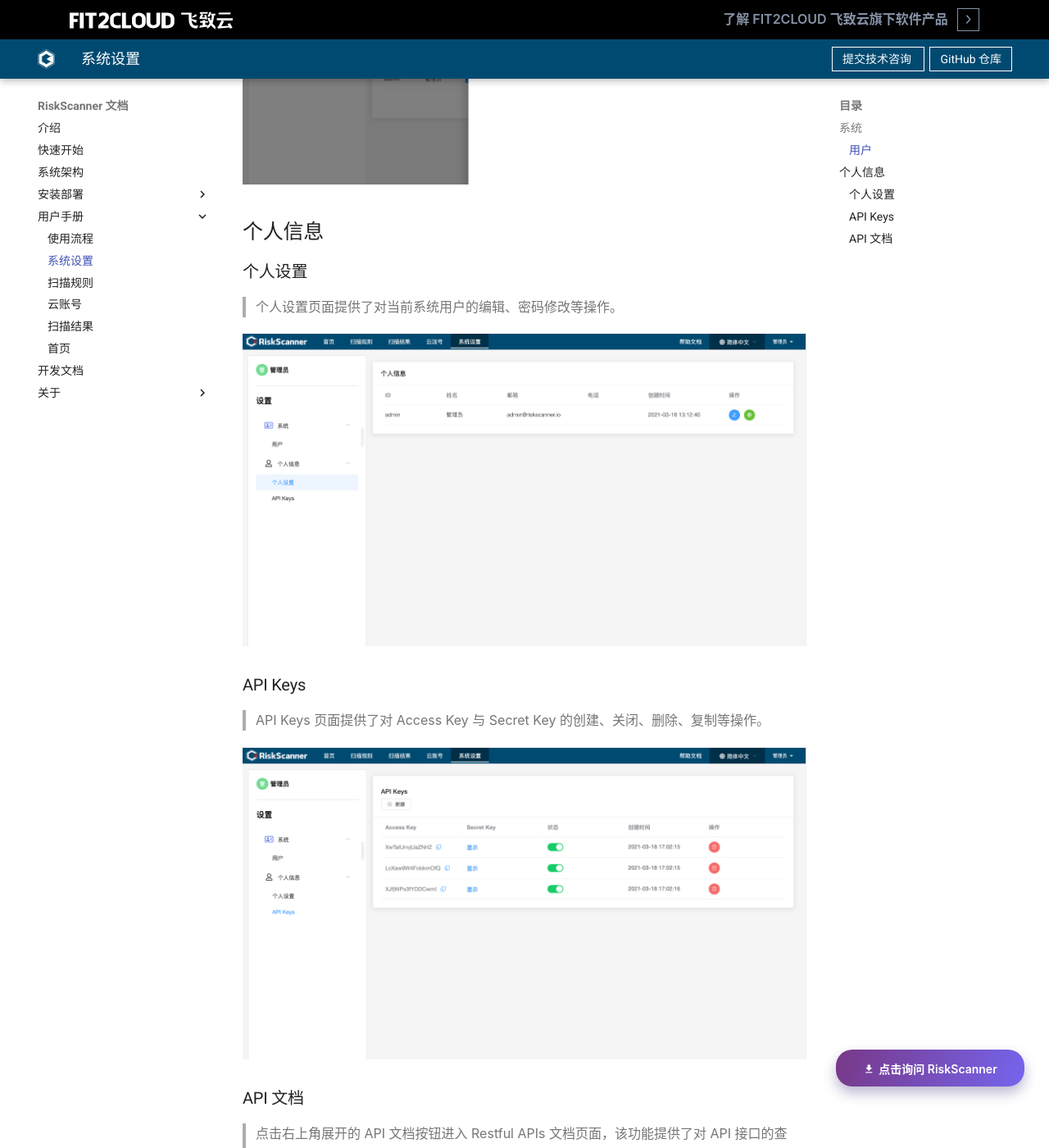
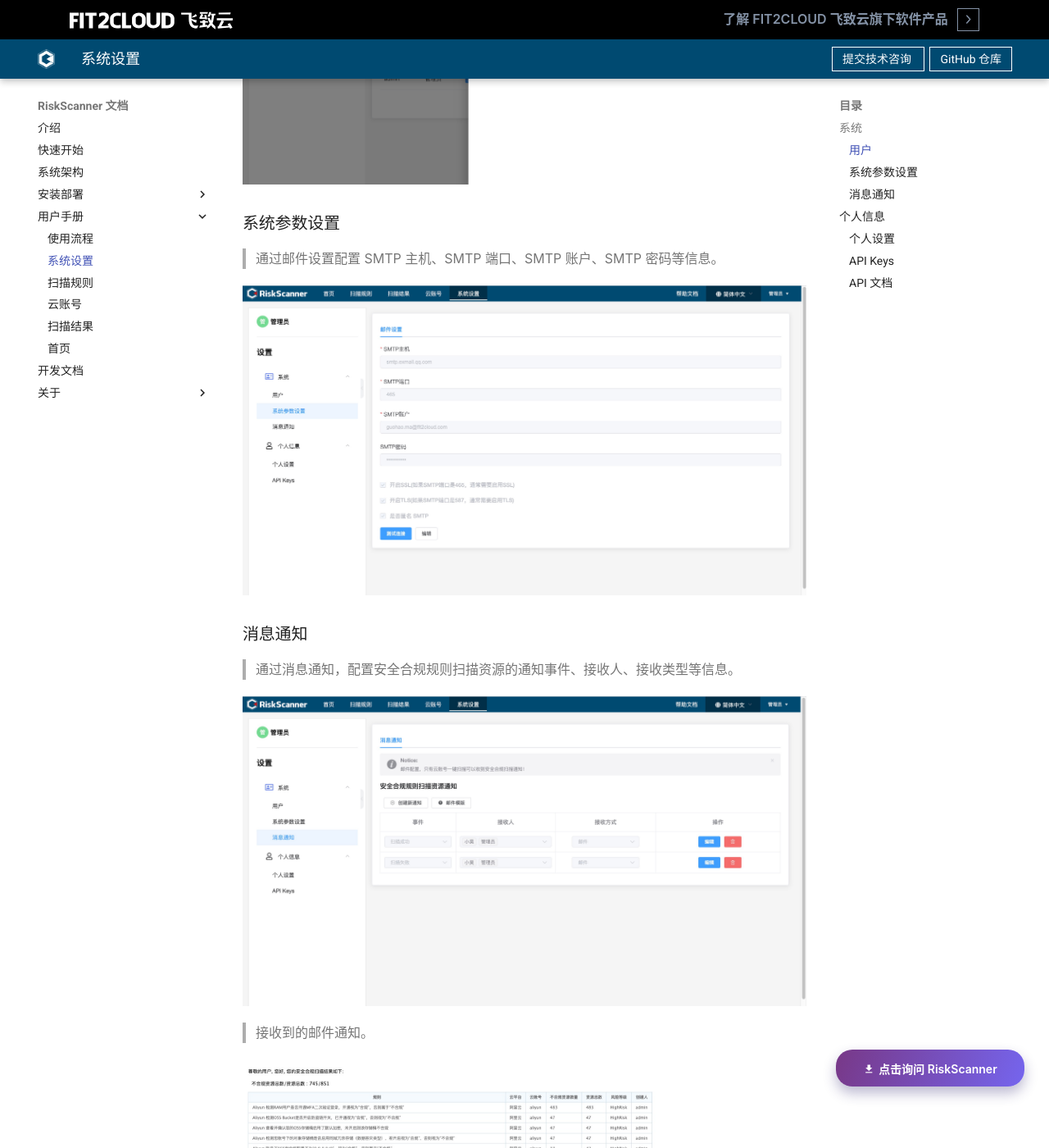
Before and after one commit to fit2cloud/riskscanner-docs, an MkDocs documentation site: the page built from docs/user_manual/settings.md, in a window 1280 px wide and 1400 px high, scrolled down 920 px. Shown: the whole window at 82% size. Built offline with MkDocs 1.6.1 and Material for MkDocs 9.7.7, drawn with Linux system fonts in a browser that asks for light colours; comment, search, counter and statistics services are not loaded.

Commit message:
feat(settings): 新增系统参数配置、消息通知

```diff
--- a/docs/user_manual/settings.md
+++ b/docs/user_manual/settings.md
@@ -7,6 +7,22 @@
 ![用户](../img/user_manual/settings/1.png)
 
 ![创建用户](../img/user_manual/settings/2.png)
+
+### 系统参数设置
+
+> 通过邮件设置配置 SMTP 主机、SMTP 端口、SMTP 账户、SMTP 密码等信息。
+
+![邮件设置](../img/user_manual/settings/6.jpg)
+
+### 消息通知
+
+> 通过消息通知，配置安全合规规则扫描资源的通知事件、接收人、接收类型等信息。
+
+![消息通知](../img/user_manual/settings/7.jpg)
+
+> 接收到的邮件通知。
+
+![邮件通知](../img/user_manual/settings/8.jpg)
 
 ## 个人信息
 
```
Also changed, not shown: docs/img/user_manual/settings/6.jpg (added), docs/img/user_manual/settings/7.jpg (added), docs/img/user_manual/settings/8.jpg (added).
